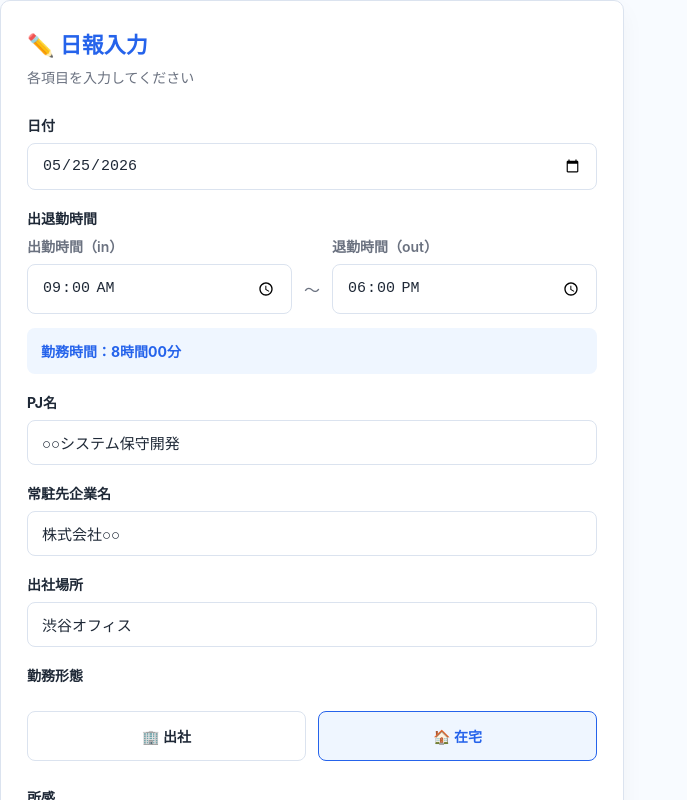
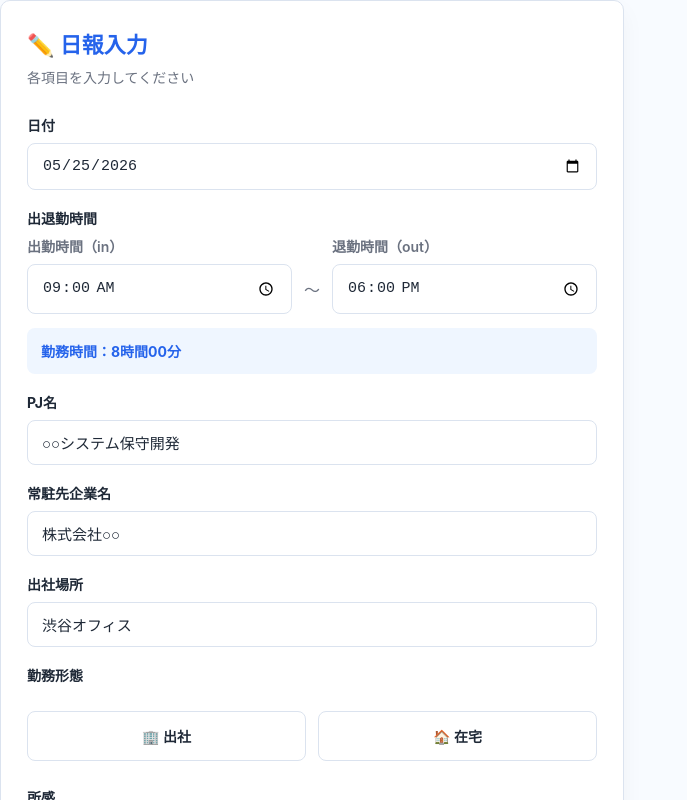
Before and after one commit to wannnari/dailyreport-app, a React (Create React App) app: page / in a window 1280 px wide. Shown: the top 800 px of the page, without its empty margins (0-687 px from the left). Built offline with nearby package versions, Linux system fonts and the light colour scheme.

Commit message:
勤務体系のラジオボタン対応

```diff
--- a/src/Report.tsx
+++ b/src/Report.tsx
@@ -13,6 +13,7 @@ interface TimeRange {
   startTime: TimeString;
   endTime: TimeString;
 }
+
 const ReportForm = () => {
   const [formData, setFormData] = useState({ reportInput: "" });
   const [errors, setErrors] = useState({ reportInput: "" });
@@ -21,6 +22,7 @@ const ReportForm = () => {
     startTime: "09:00",
     endTime: "18:00",
   });
+  const [workStyle,setWorkStyle] = useState<string>("");
 
   /**
    * 初期表示時の日付セット処理
@@ -130,12 +132,15 @@ const ReportForm = () => {
 
           <label>勤務形態</label>
           <div className="work-style">
-            <label className="style-option" id="officeOption">
-              <input type="radio" name="workStyle" value="出社" />
+            <label className={`style-option ${workStyle === "出社" ? "active" : ""}`} id="officeOption">
+              <input type="radio" name="workStyle" value="出社"
+              checked={workStyle == "出社"}
+              onChange={(e)=> {setWorkStyle(e.target.value)}} />
               🏢 出社
             </label>
-            <label className="style-option active" id="remoteOption">
-              <input type="radio" name="workStyle" value="在宅" checked />
+            <label className={`style-option ${workStyle === "在宅" ? "active" : ""}`} id="remoteOption">
+              <input type="radio" name="workStyle" value="在宅" checked={workStyle == "在宅"}
+                onChange={(e)=> {setWorkStyle(e.target.value)}}/>
               🏠 在宅
             </label>
           </div>
```
